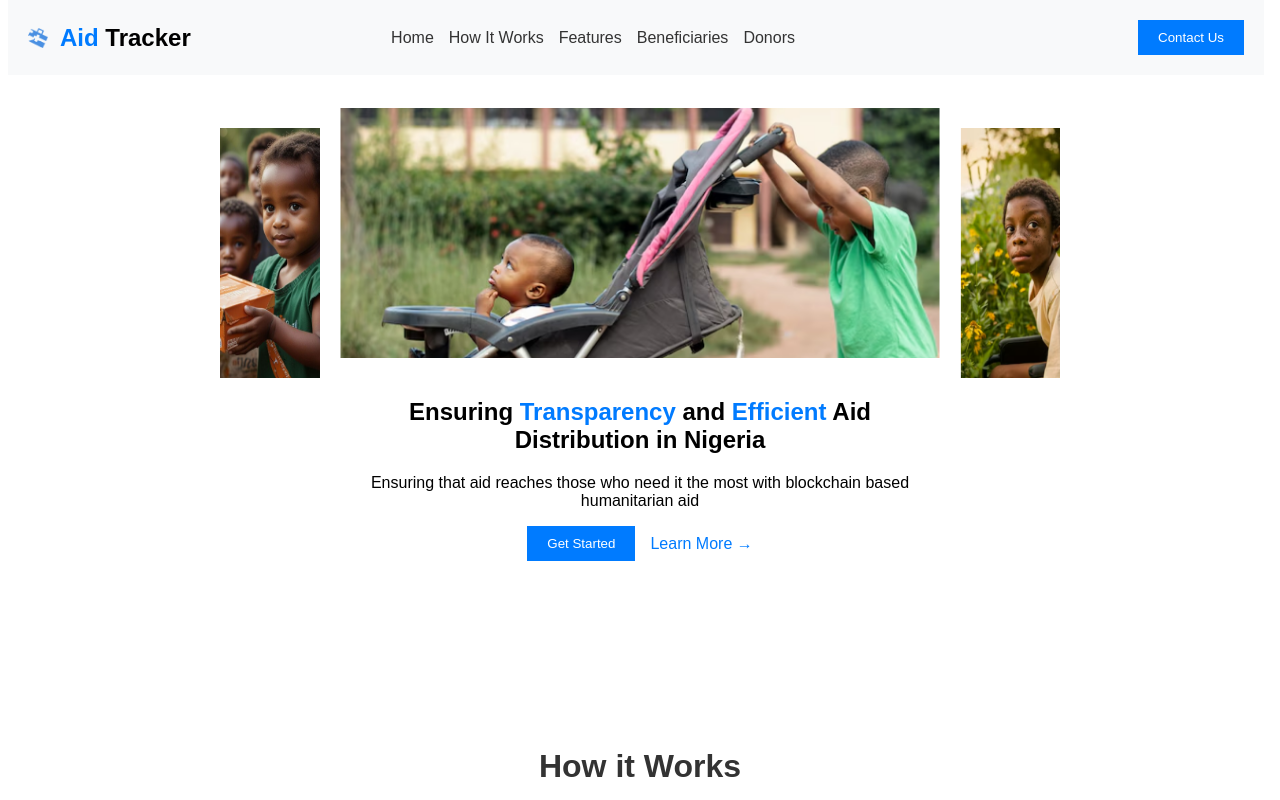
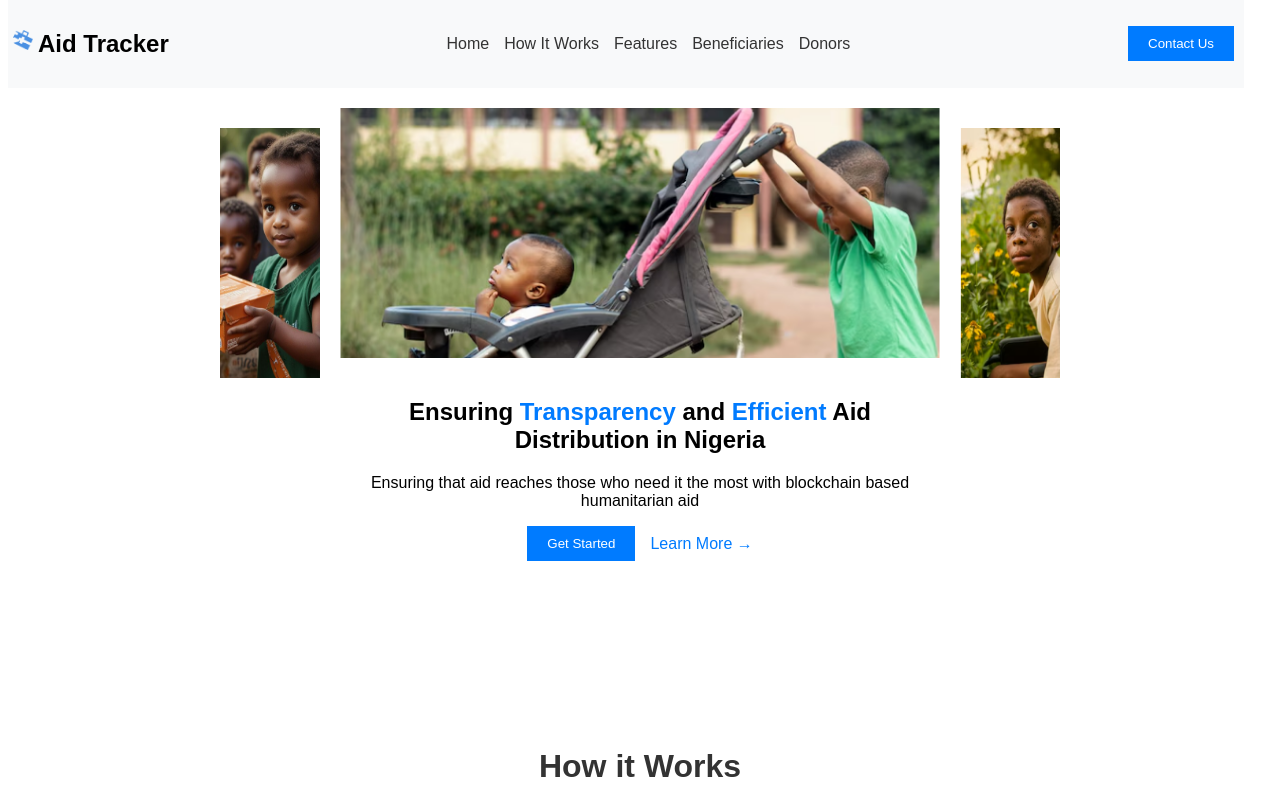
Before and after one commit to maureenjesse/aid-trackers, a Next.js app: page / in a window 1280 px wide. Shown: the top 800 px of the page. Built offline with nearby package versions, Linux system fonts and the light colour scheme.

Commit message:
fixed logo bug

```diff
--- a/src/app/components/Footer.js
+++ b/src/app/components/Footer.js
@@ -8,7 +8,7 @@ const Footer = () => {
       <div className={styles.footerSection}>
         <div className={styles.logocontainer}>
       <Image src="/images/Union.png" alt="company logo" className={styles.companylogo} width={20} height={20}/>
-        <h2 className={styles.logo}>Aid <span className={styles.txt}>Tracker</span></h2>
+        <h2 className={styles.logo}>Aid <span className={styles.highlight}>Tracker</span></h2>
         </div>
         <p>Lorem Ipsum is simply dummy text of the printing and typesetting industry.</p>
         <div className={styles.badges}>
--- a/src/app/components/Header.js
+++ b/src/app/components/Header.js
@@ -7,8 +7,10 @@ import styles from "../styles/Header.module.css";
 const Header = () => {
   return (
     <header className={styles.header}>
-         <Image src="/images/Union.png" alt="company logo" className={styles.companylogo} width={20} height={20}/>
-      <div className={styles.logo}> <span className={styles.highlight}>Aid</span>  Tracker</div>
+          <div className={styles.logocontainer}>
+      <Image src="/images/Union.png" alt="company logo" className={styles.companylogo} width={20} height={20}/>
+        <h2 className={styles.logo}>Aid <span className={styles.txt}>Tracker</span></h2>
+        </div>
       <nav className={styles.nav}>
         <a href="#home">Home</a>
         <a href="#how-it-works">How It Works</a>
--- a/src/app/styles/Donors.module.css
+++ b/src/app/styles/Donors.module.css
@@ -2,7 +2,6 @@
     text-align: center;
     padding: 20px;
     max-width: 100%;
-    border: 1px solid;
     margin: 0 auto;
     background-color: #f9f9f9;
   }
--- a/src/app/styles/Header.module.css
+++ b/src/app/styles/Header.module.css
@@ -8,8 +8,18 @@
     position: fixed;
     justify-content: space-between;
     align-items: center;
-    padding: 20px;
+    padding: 10px;
     background: #f8f9fa;
+  }
+
+  .logocontainer{
+    display: flex;
+  }
+
+  .companylogo{
+    position: relative;
+    top: 20px;
+    right: 5px;
   }
 
   .logo {
@@ -60,23 +70,8 @@
       position: fixed;
       /* left: 0; */
     }
-    /* .logo{
-      position: relative;
-      left: -60%;
-    } */
 
     .contactButton{
       display: none;
     }
   }
-
-  @media screen and (orientation:portrait){
-    .logo{
-      position: relative;
-      left: -55%;
-    }
-
-    .companylogo{
-      /* margin-left: 10px; */
-    }
-  }
```
